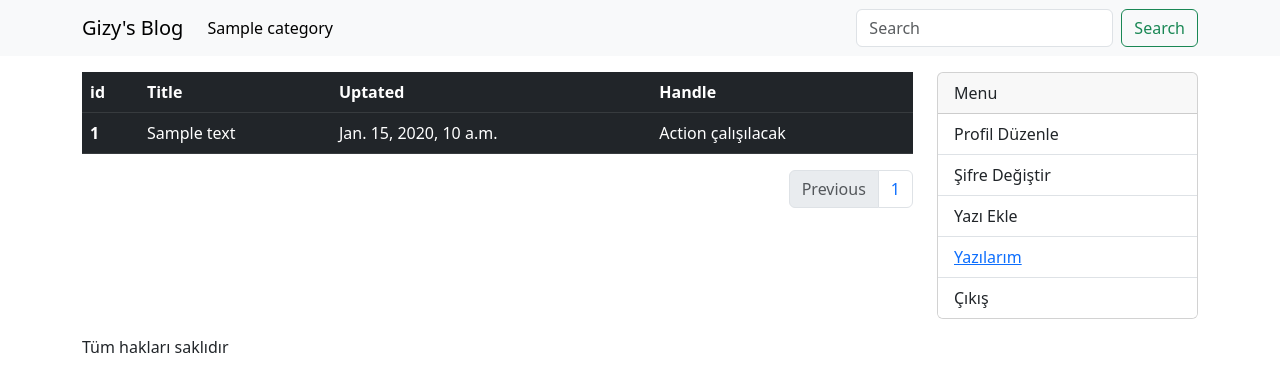
After one commit to atak-05/gizyBlog, a Django app: page /mytext in a window 1280 px wide. The commit adds this page. Shown: the top 392 px of the page. Run offline with Django 4.2, Linux system fonts and the light colour scheme; a user stored in the database is signed in; tables that the repository leaves empty hold one stand-in row (values such as "Sample post"); some libraries are stand-ins or nearby versions.

Commit message:
created mytext view and its template

```diff
--- /dev/null
+++ b/blog/templates/pages/mytext.html
@@ -0,0 +1,76 @@
+{% extends 'base.html' %}
+{% block title %} My Text{% endblock %}
+
+
+{% block content%}
+
+<table class="table table-dark table-hover">
+  <thead>
+    <tr>
+      <th scope="col">id</th>
+      <th scope="col">Title</th>
+      <th scope="col">Uptated</th>
+      <th scope="col">Handle</th>
+    </tr>
+  </thead>
+  <tbody>
+    {% for text in texts %}
+    <tr>
+      <th scope="row">{{text.id}}</th>
+      <td>{{text.title}}</td>
+      <td>{{text.updatedAtTime}}</td>
+      <td>Action çalışılacak</td>
+    </tr>
+    {% empty %}
+    <p>"have no anytext"</p>
+    {% endfor %}
+  </tbody>
+</table>
+
+
+
+
+
+
+
+
+
+
+
+
+
+
+
+
+
+
+
+
+
+
+  <nav aria-label="Page navigation example">
+    <ul class="pagination justify-content-end">
+      {% if texts.has_previous %}
+      <li class="page-item">
+        <a class="page-link" href='?page={{texts.previous_page_number}}' tabindex="-1" aria-disabled="true" >Previous</a>
+      </li>
+      {%else%}
+      <li class="page-item disabled">
+        <a class="page-link" href='#' tabindex="-1" aria-disabled="true"
+          >Previous</a>
+      </li>
+      {% endif %}
+      <li class="page-item">
+        <a class="page-link" href="#"> {{texts.number}} </a>
+      </li>
+      {% if texts.has_next %}
+      <li class="page-item">
+        <a class="page-link" href='?page={{texts.next_page_number}}'>Next</a>
+      </li>
+      <li class="page-item">
+        <a class="page-link" href='?page= {{texts.paginator.num_pages}}''>End</a>
+      </li>
+      {% endif %}
+    </ul>
+  </nav>
+{% endblock %}
--- a/blog/urls.py
+++ b/blog/urls.py
@@ -1,11 +1,13 @@
 from django.urls import path
 from blog.views import (contact,
                         home,
-                        category,)
+                        category,
+                        mytext)
 
 # * config/urls içerisinden gelen istediğin cevabı burada blog için
 urlpatterns = [
     path('', home, name='home'),
     path('contact' , contact, name='contact'),
     path('category/<slug:categorySlug>', category, name='category'),
+    path('mytext', mytext, name='mytext'),
 ]
--- a/blog/views/__init__.py
+++ b/blog/views/__init__.py
@@ -1,3 +1,4 @@
 from .contact import contact
 from .home import home
 from .category import category
+from .mytext import mytext
--- a/blog/views/home.py
+++ b/blog/views/home.py
@@ -8,7 +8,7 @@ from django.core.paginator import Paginator
 def home(request):
     texts = textModel.objects.order_by('-id')
     page = request.GET.get('page')
-    paginator = Paginator(texts, 1)
+    paginator = Paginator(texts, 3)
     return render(request , 'pages/home.html', context={
         'texts': paginator.get_page(page)
     })
--- /dev/null
+++ b/blog/views/mytext.py
@@ -0,0 +1,15 @@
+from django.shortcuts import render, get_object_or_404
+from django.core.paginator import Paginator
+
+#* urlsden gelen istediğin cevabı bu sayfada
+
+#* __init__.py sayfasına dahil etmeyi unutma!
+
+def mytext(request):
+    texts = request.user.texts.order_by('-id') #ters ilişki text model içerisindeki M2M sayesinde yaptık. #
+    page = request.GET.get('page')
+    paginator = Paginator(texts, 10)
+    return render(request , 'pages/mytext.html', context={
+        'texts': paginator.get_page(page),
+
+    })
--- a/templates/components/sidebar.html
+++ b/templates/components/sidebar.html
@@ -1,12 +1,22 @@
 <div class="col-sm-3">
     <div class="card mb-3">
-      <div class="card-header">Menu</div>
+      <div class="card-header">
+        Menu
+      </div>
+      {% if request.user.is_authenticated %}
+
       <ul class="list-group list-group-flush">
         <li class="list-group-item">Profil Düzenle</li>
         <li class="list-group-item">Şifre Değiştir</li>
         <li class="list-group-item">Yazı Ekle</li>
-        <li class="list-group-item">Yazılarım</li>
+        <li class="list-group-item">
+          <a href = '{% url 'mytext' %}'>
+          Yazılarım </a>
+        </li>
         <li class="list-group-item">Çıkış</li>
       </ul>
+      {% else %}
+      Login formu gelecek
+      {% endif %}
     </div>
   </div>
```
